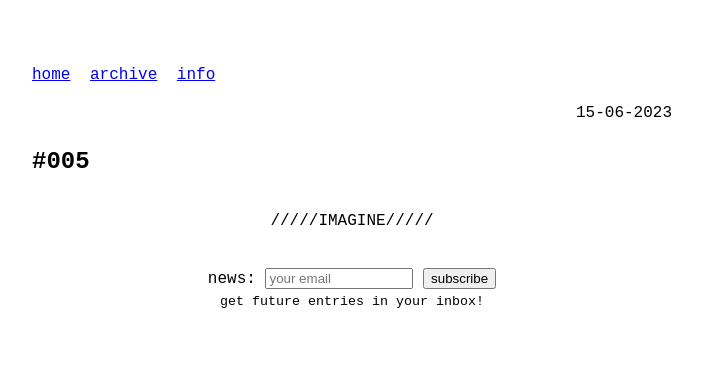
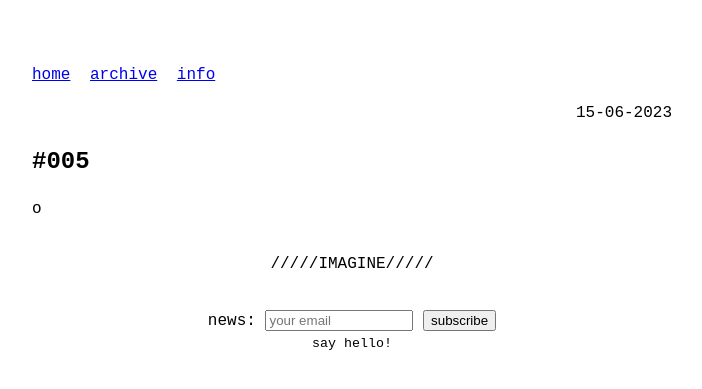
Before and after one commit to odaniloluna/odaniloluna.github.io, a Jekyll site: the page built from _posts/2023-06-15-#005.md, in a window 1280 px wide. Shown: the top 389 px of the page, without its empty margins (288-990 px from the left). Built offline with Jekyll 4.4.1, drawn with Linux system fonts in a browser that asks for light colours.

Commit message:
Update newsletter.html

```diff
--- a/_includes/newsletter.html
+++ b/_includes/newsletter.html
@@ -1,4 +1,4 @@
-<hr data-content="IMAGINE">
+o<hr data-content="IMAGINE">
 
 <form style="padding:3px;text-align:center;" onsubmit="sendEmail(); return false;">
   <label for="tlemail">news:</label>
@@ -6,7 +6,7 @@
   <input type="submit" value="subscribe" />
   <br />
   <small>
-    get future entries in your inbox!
+   say hello!
   </small>
 </form>
 
```
